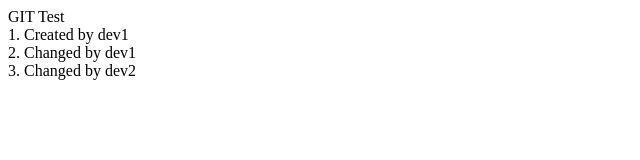
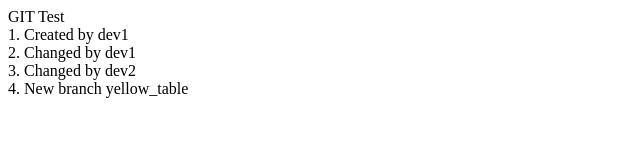
Before and after one commit to acknoilovewieti/GitTest, a plain HTML site: page index.html in a window 1280 px wide. Shown: the whole page, without its empty margins (0-640 px from the left). Drawn offline with Linux system fonts and the light colour scheme.

Commit message:
changed index.html

```diff
--- a/index.html
+++ b/index.html
@@ -9,6 +9,7 @@
     <div>GIT Test</div>
     <div>1. Created by dev1</div>
     <div>2. Changed by dev1</div>
-	<div>3. Changed by dev2</div>
+    <div>3. Changed by dev2</div>
+    <div>4. New branch yellow_table</div>
 </body>
 </html>
```
